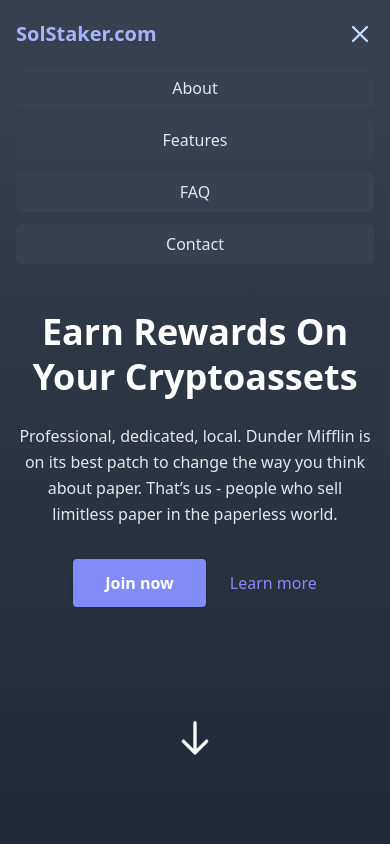
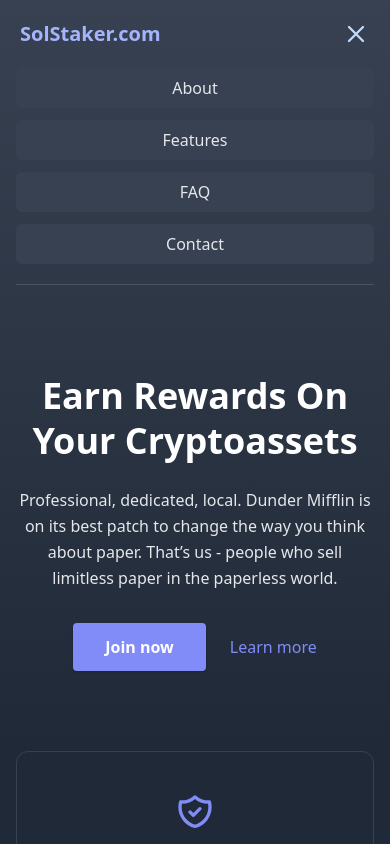
Before and after one commit to scriptless/solstaker-spa, a React (Create React App) app: page / in a window 390 px wide. Both pictures are taken after a click on the button 360 px from the left and 34 px from the top of the page. Shown: the top 844 px of the page. Built offline with nearby package versions, Linux system fonts and the light colour scheme.

Commit message:
Fix mobile header

```diff
--- a/src/components/Header.js
+++ b/src/components/Header.js
@@ -3,11 +3,11 @@ import Navbar from './Navbar';
 
 class Header extends Component {
   render() {
-    return <section className="bg-gradient-to-b from-gray-700 to-gray-800 px-4 text-center h-screen flex flex-col justify-between">
+    return <section className="bg-gradient-to-b from-gray-700 to-gray-800 px-4 text-center lg:h-screen flex flex-col justify-between">
             <div className="container mx-auto">
                 <Navbar />
             </div>
-            <div className="w-full max-w-2xl mx-auto">
+            <div className="w-full max-w-2xl mx-auto py-20 lg:py-0">
                 <h2 className="text-white text-4xl md:text-5xl mt-2 mb-6 leading-tight font-semibold font-heading">Earn Rewards On Your Cryptoassets</h2>
                 <p className="mb-8 text-gray-200 leading-relaxed">Professional, dedicated, local. Dunder Mifflin is on its best patch to change the way you think about paper. That’s us - people who sell limitless paper in the paperless world.</p>
                 <div>
@@ -15,7 +15,7 @@ class Header extends Component {
                     <a className="text-indigo-400 hover:underline" href="#about">Learn more</a>
                 </div>
             </div>
-            <div className="w-full max-w-2xl mx-auto flex items-start justify-center p-20 lg:p-10 text-white">
+            <div className="hidden w-full max-w-2xl mx-auto lg:flex items-start justify-center p-20 lg:p-10 text-white">
                 <svg xmlns="http://www.w3.org/2000/svg" className="animate-bounce h-10 w-10" fill="none" viewBox="0 0 24 24" stroke="currentColor">
                     <path strokeLinecap="round" strokeLinejoin="round" strokeWidth="2" d="M19 14l-7 7m0 0l-7-7m7 7V3"></path>
                 </svg>
--- a/src/components/Navbar.js
+++ b/src/components/Navbar.js
@@ -2,7 +2,7 @@ import React, { Component } from 'react';
 
 const MobileMenu = props => (
     <div className={props.open ? "lg:hidden": "hidden"} id="mobile-menu">
-        <div className="space-y-3">
+        <div className="space-y-3 pb-5">
             <a href="#about" className="text-gray-200 bg-gray-700 hover:bg-gray-900 hover:text-white block px-3 py-2 rounded-md text-base font-medium">About</a>
             <a href="#features" className="text-gray-200 bg-gray-700 hover:bg-gray-900 hover:text-white block px-3 py-2 rounded-md text-base font-medium">Features</a>
             <a href="#faq" className="text-gray-200 bg-gray-700 hover:bg-gray-900 hover:text-white block px-3 py-2 rounded-md text-base font-medium">FAQ</a>
@@ -22,7 +22,7 @@ class Navbar extends Component {
 
     render() {
         return <div>
-            <nav className="flex flex-wrap items-center justify-between py-5 lg:p-4">
+            <nav className="flex flex-wrap items-center justify-between px-1 py-5 lg:p-5">
                 <div className="lg:order-2 w-auto lg:w-1/5 lg:text-center">
                     <a className="text-xl sm:text-2xl text-indigo-300 font-semibold font-heading" href="/">SolStaker.com</a>
                 </div>
@@ -51,8 +51,8 @@ class Navbar extends Component {
                     <a className="block lg:inline-block mt-4 lg:mt-0 text-blue-200 hover:text-indigo-400" href="#contact">Contact</a>
                 </div>
             </nav>
-            <div className={this.state.mobileMenuOpen ? "hidden" : "block border-t border-gray-600"}></div>
             <MobileMenu open={this.state.mobileMenuOpen}/>
+            <div className="block border-t border-gray-600"></div>
         </div>;
     }
 }
```
Also changed, not shown: 10 other files (tests, documents, lock files or other folders).
